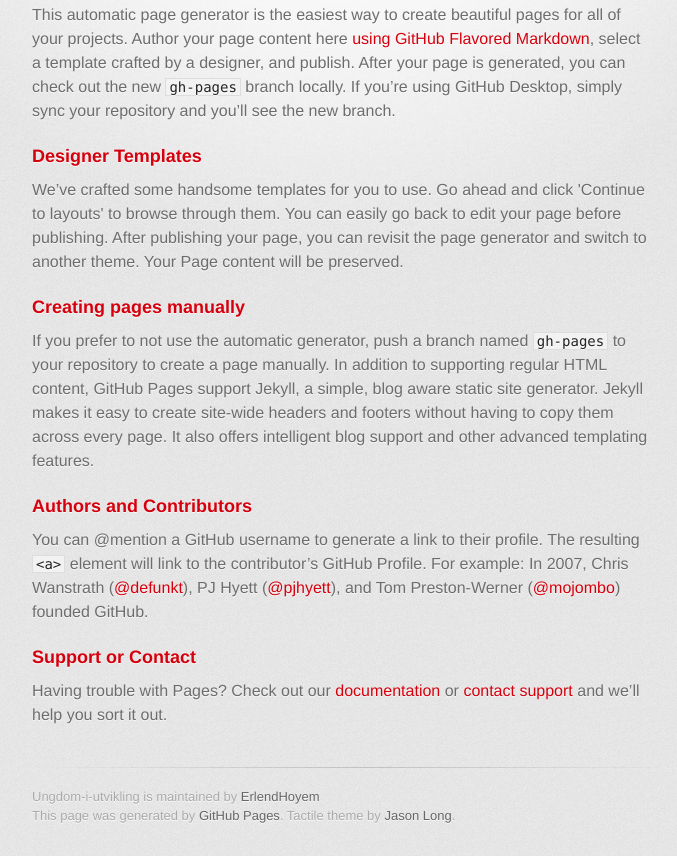
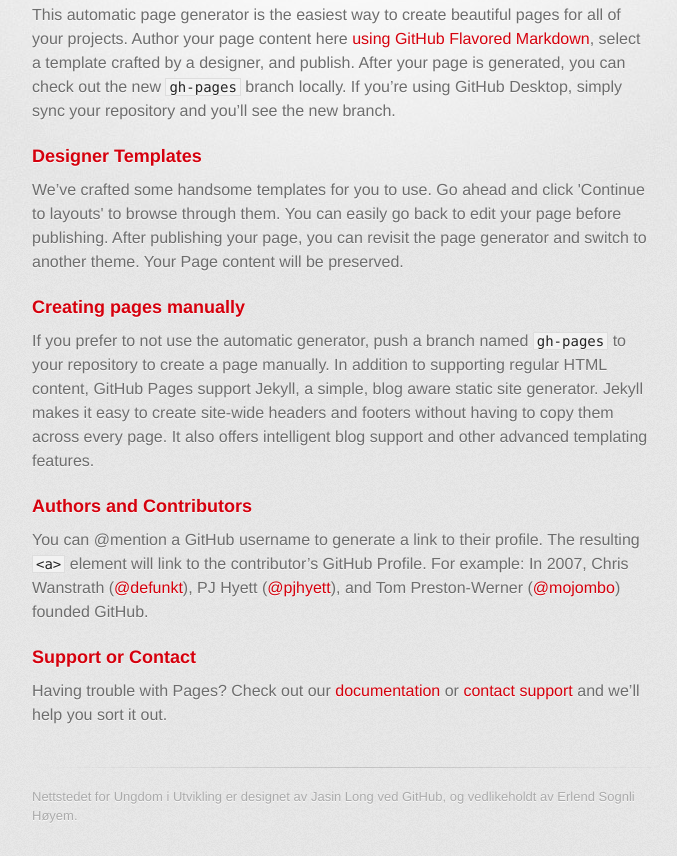
Before and after one commit to ErlendHoyem/ungdom-i-utvikling, a plain HTML site: page index.html in a window 1280 px wide. Shown: the part 334-1190 px from the top of the page, without its empty margins (298-975 px from the left). Drawn offline with Linux system fonts and the light colour scheme; a web font is replaced by a local one.

Commit message:
Changed footer

```diff
--- a/index.html
+++ b/index.html
@@ -58,8 +58,7 @@
         </section>
 
         <footer>
-          Ungdom-i-utvikling is maintained by <a href="https://github.com/ErlendHoyem">ErlendHoyem</a><br>
-          This page was generated by <a href="https://pages.github.com">GitHub Pages</a>. Tactile theme by <a href="https://twitter.com/jasonlong">Jason Long</a>.
+          Nettstedet for Ungdom i Utvikling er designet av Jasin Long ved GitHub, og vedlikeholdt av Erlend Sognli Høyem. <br>
         </footer>
 
 
```
